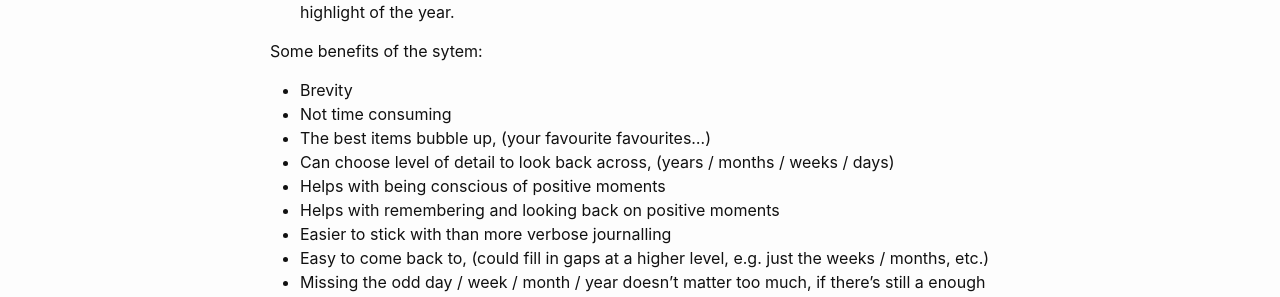
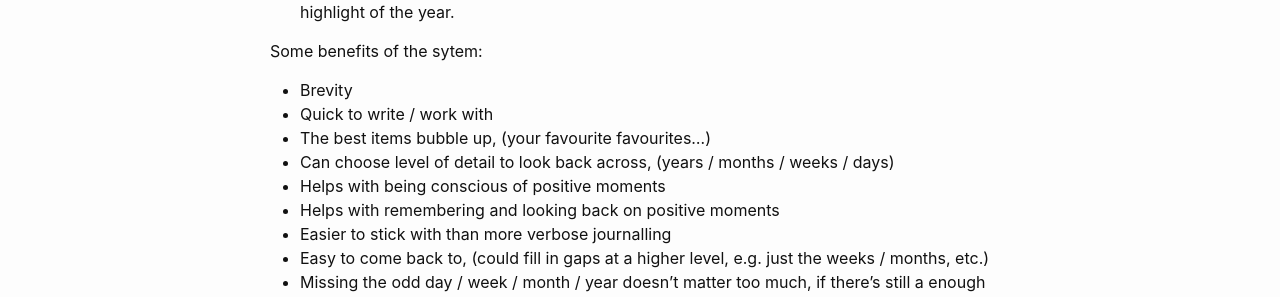
Before and after one commit to sradc/sradc.github.io, a Jekyll site: the page built from _notes/2025-03-03-highlight-diary.md, in a window 1280 px wide. Shown: the part 425-722 px from the top of the page. Built offline with Jekyll 4.4.1, drawn with Linux system fonts in a browser that asks for light colours.

Commit message:
edit: re-wrote one of the points

```diff
--- a/_notes/2025-03-03-highlight-diary.md
+++ b/_notes/2025-03-03-highlight-diary.md
@@ -14,7 +14,7 @@ The hierarchical highlight journal system is as follows:
 
 Some benefits of the sytem:
 - Brevity
-- Not time consuming
+- Quick to write / work with
 - The best items bubble up, (your favourite favourites...)
 - Can choose level of detail to look back across, (years / months / weeks / days)
 - Helps with being conscious of positive moments
```
